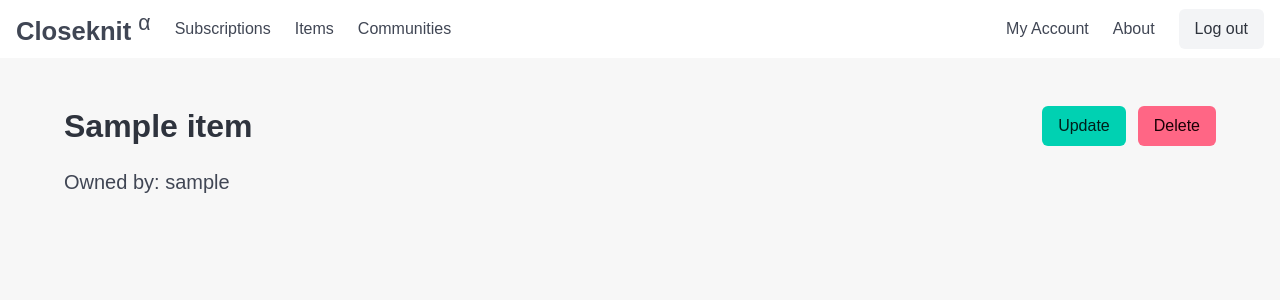
After one commit to musadiqpeerzada/closeknit, a Django app: page /items/1 in a window 1280 px wide. The commit adds this page. Shown: the top 300 px of the page. Run offline with Django 5.2, Linux system fonts and the light colour scheme; a user stored in the database is signed in; tables that the repository leaves empty hold one stand-in row (values such as "Sample post"); some libraries are stand-ins or nearby versions; some web fonts are replaced.

Commit message:
add item detail view

```diff
--- a/backend/templates/backend/_partials/item_listing.html
+++ b/backend/templates/backend/_partials/item_listing.html
@@ -1,6 +1,7 @@
 <div class="columns is-multiline">
     {% for item in items %}
         <div class="column is-one-third pl-0">
+            <a href="{% url 'item_detail' item.pk %}">
                 <div class="card">
                     <div class="card-content">
                         <p class="title is-4 mb-1">{{ item.name | title }}</p>
@@ -20,6 +21,7 @@
                         {% endif %}
                     </div>
                 </div>
+            </a>
         </div>
     {% endfor %}
 </div>
--- /dev/null
+++ b/backend/templates/backend/item/detail.html
@@ -0,0 +1,64 @@
+{% extends "backend/base.html" %}
+{% load static %}
+
+{% block content %}
+    <section class="section">
+        <div class="container">
+            <div class="level">
+                <div class="level-left">
+                    <div class="level-item">
+                        <h1 class="title">{{ item.name }}</h1>
+                    </div>
+                </div>
+                <div class="level-right">
+                    {% if item.owner == user %}
+                        <div class="level-item">
+                            <div class="buttons">
+                                <a href="{% url 'item_update' item.pk %}" class="button is-primary">Update</a>
+                                <a href="{% url 'item_delete' item.pk %}" class="button is-danger">Delete</a>
+                            </div>
+                        </div>
+                    {% endif %}
+                </div>
+            </div>
+
+            <p class="subtitle">Owned by: {{ item.owner.username }}</p>
+
+            {% if item.owner != user %}
+                <section class="py-4">
+                    <p class="title is-4">Want to borrow?</p>
+                    <div class="box">
+                        <div class="columns is-vcentered">
+                            <div class="column">
+                                <p class="is-size-5">Hi {{ item.owner.username|title }}, I discovered {{ item.name }}
+                                    through Closeknit and would like to borrow it. Let me know it is possible!</p>
+                            </div>
+                            <div class="column is-narrow">
+                                <button class="button is-info js-share-button">
+                                    <span>Message {{ item.owner.username|title }}!</span>
+                                </button>
+                            </div>
+                        </div>
+                    </div>
+                </section>
+            {% endif %}
+        </div>
+    </section>
+
+    {% if item.owner != user %}
+        <script>
+            document.querySelector('.js-share-button').addEventListener('click', function () {
+                if (navigator.share) {
+                    navigator.share({
+                        title: 'Lend Request for {{ item.name }}',
+                        text: 'Hi {{ item.owner.username|title }}, I discovered {{ item.name }} through Closeknit and would like to borrow it. Let me know it is possible!',
+                        url: window.location.href
+                    }).then(() => console.log('Share successful'))
+                        .catch((error) => console.log('Error sharing:', error));
+                } else {
+                    alert('Web Share API not supported on this browser. Please copy the URL and send it manually.');
+                }
+            });
+        </script>
+    {% endif %}
+{% endblock %}
--- a/backend/urls.py
+++ b/backend/urls.py
@@ -2,6 +2,7 @@ from django.contrib.auth.decorators import login_required
 from django.urls import path
 
 from . import views
+from .views import item_detail
 
 urlpatterns = [
     path("", views.index_view, name="index"),
@@ -89,6 +90,11 @@ urlpatterns = [
         name="item_update",
     ),
     path(
+        "items/<int:pk>",
+        item_detail,
+        name="item_detail",
+    ),
+    path(
         "items/<int:pk>/delete",
         login_required(views.ItemDeleteView.as_view(extra_context={"view": "delete"})),
         name="item_delete",
--- a/backend/views.py
+++ b/backend/views.py
@@ -212,6 +212,12 @@ class ItemsListView(generic.ListView):
         return get_user_items(self.request.user)
 
 
+@login_required
+def item_detail(request, pk):
+    item = get_object_or_404(Item, pk=pk)
+    return render(request, "backend/item/detail.html", {"item": item})
+
+
 class ItemBaseView(generic.View):
     def get_form(self, *args, **kwargs):
         form = super().get_form(*args, **kwargs)
```
Lines whose indentation alone changed are shown as unchanged.
